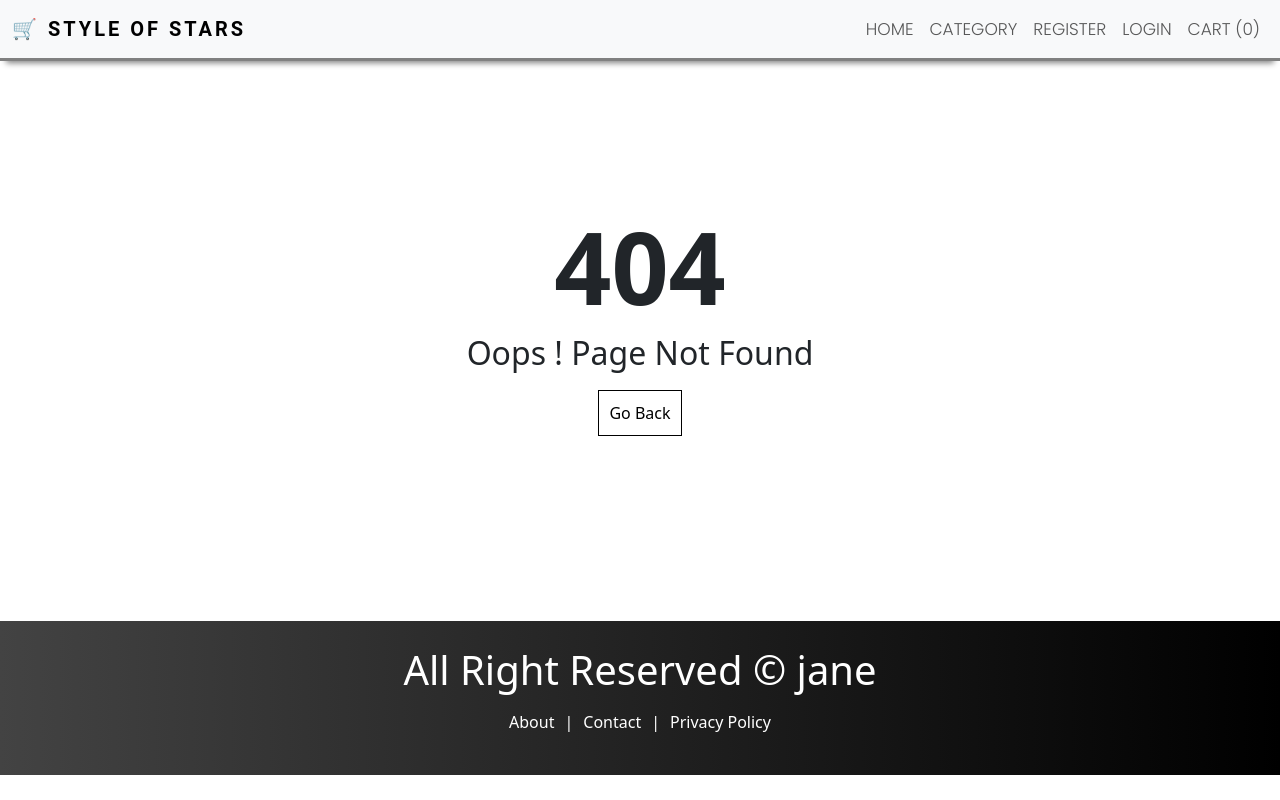
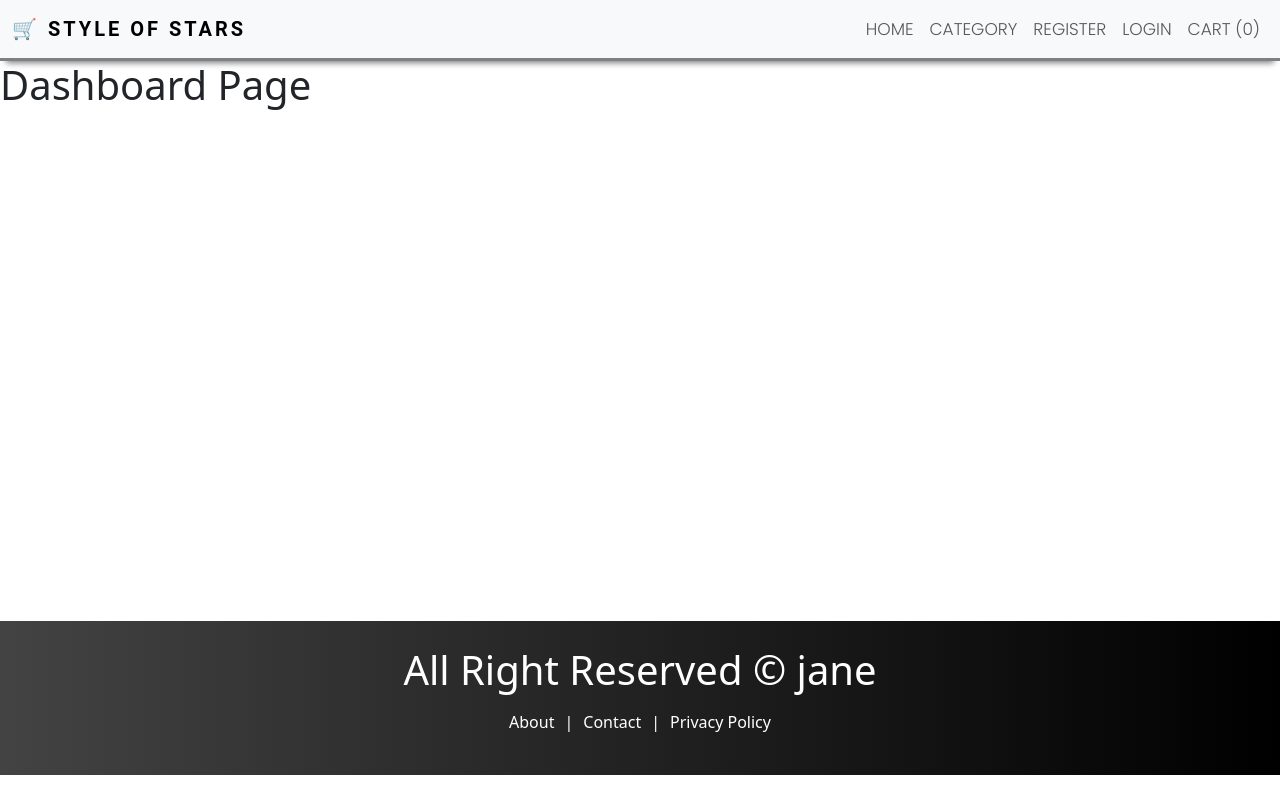
Before and after one commit to JanetAdedosu/E-Commerce-App, a React (Create React App) app in the folder client/frontend/: page /dashboard in a window 1280 px wide. Before the commit this address had no page. Built offline with nearby package versions, Linux system fonts and the light colour scheme.

Commit message:
dashboard page created

```diff
--- a/client/frontend/src/App.js
+++ b/client/frontend/src/App.js
@@ -9,6 +9,7 @@
 // eslint-disable-next-line
 import { ToastContainer } from 'react-toastify';
 import 'react-toastify/dist/ReactToastify.css';
+import Dashboard from "./pages/user/Dashboard";
 
 
 
@@ -17,6 +18,7 @@
     <>
       <Routes>
         <Route path="/" element={<HomePage />} />
+        <Route path="/dashboard" element={<Dashboard />} />
         <Route path="/register" element={<Register />} />
         <Route path="/login" element={<Login />} />
         <Route path="/about" element={<About />} />
--- /dev/null
+++ b/client/frontend/src/pages/user/Dashboard.js
@@ -0,0 +1,12 @@
+import React from 'react'
+import Layout from "../../components/Layout/Layout"
+
+const Dashboard = () => {
+  return (
+    <Layout title={"Dashboard - Ecommerce App"}>
+        <h1>Dashboard Page</h1>
+        </Layout>
+  )
+}
+
+export default Dashboard
```
